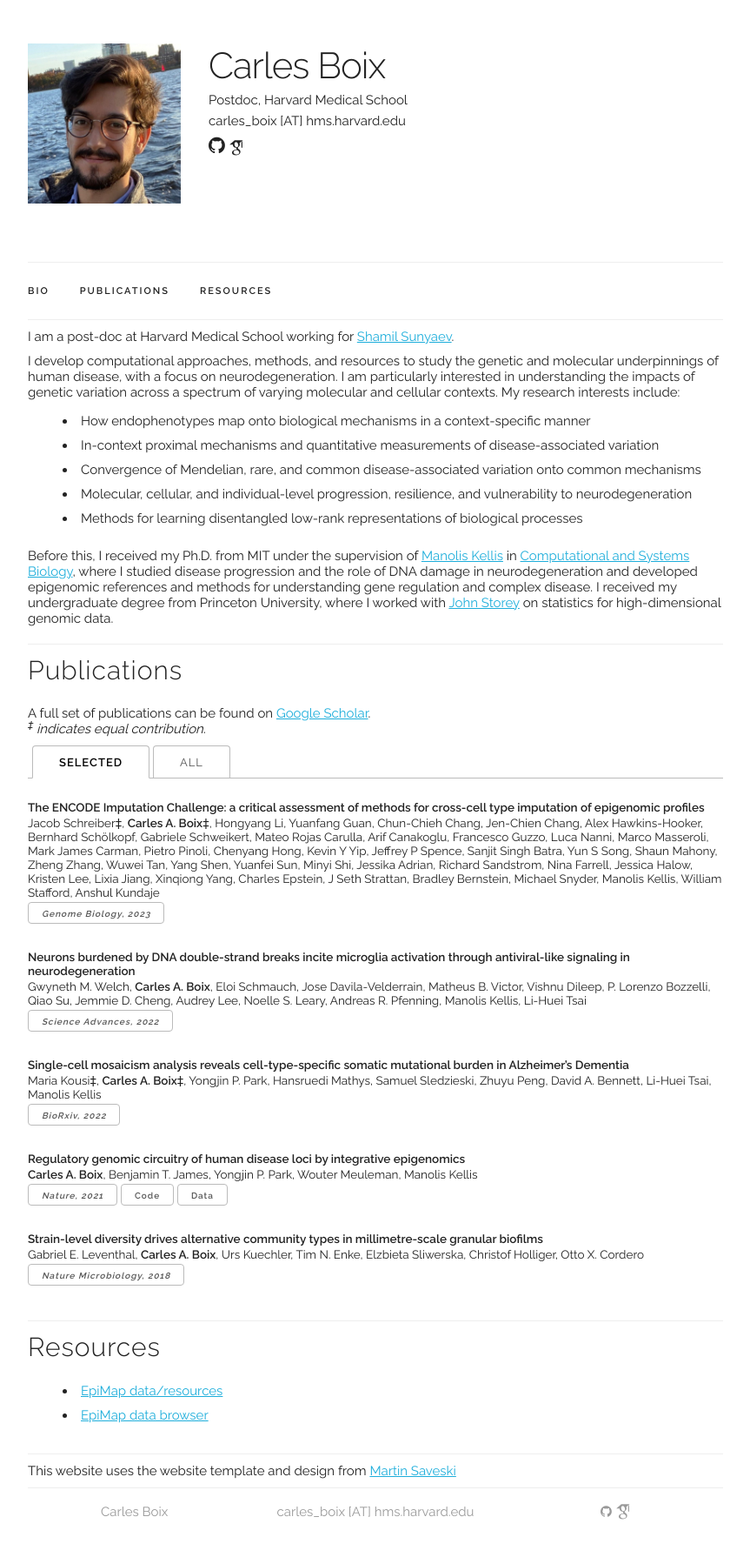
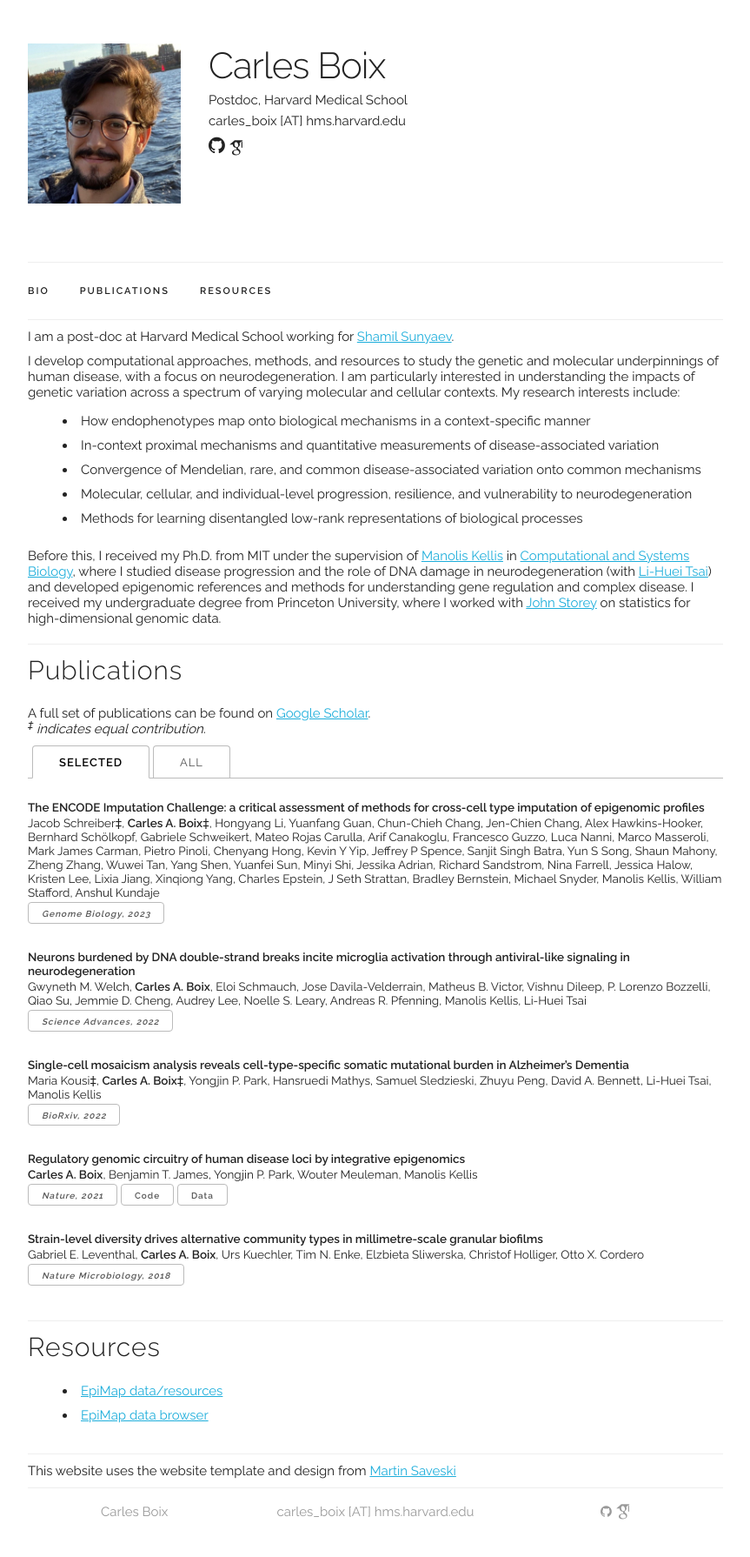
Before and after one commit to cboix/cboix.github.io, a Jekyll site: the page built from index.html, in a window 1280 px wide. Shown: the whole page at 87% size, without its empty margins (208-1071 px from the left). Built offline with Jekyll 4.4.1, drawn with Linux system fonts in a browser that asks for light colours; some web fonts are replaced.

Commit message:
added refs

```diff
--- a/index.html
+++ b/index.html
@@ -27,7 +27,7 @@ title: Home
 
 
     <p>
-    Before this, I received my Ph.D. from MIT under the supervision of <a href="http://compbio.mit.edu" target="_blank">Manolis Kellis</a> in <a href="https://csbphd.mit.edu/" target="_blank">Computational and Systems Biology</a>, where I studied disease progression and the role of DNA damage in neurodegeneration and developed epigenomic references and methods for understanding gene regulation and complex disease. I received my undergraduate degree from Princeton University, where I worked with <a href="https://storeylab.org/" target="_blank">John Storey</a> on statistics for high-dimensional genomic data.
+    Before this, I received my Ph.D. from MIT under the supervision of <a href="http://compbio.mit.edu" target="_blank">Manolis Kellis</a> in <a href="https://csbphd.mit.edu/" target="_blank">Computational and Systems Biology</a>, where I studied disease progression and the role of DNA damage in neurodegeneration (with <a href="https://tsailaboratory.mit.edu/" target="_blank">Li-Huei Tsai</a>) and developed epigenomic references and methods for understanding gene regulation and complex disease. I received my undergraduate degree from Princeton University, where I worked with <a href="https://storeylab.org/" target="_blank">John Storey</a> on statistics for high-dimensional genomic data.
     </p>
 </div>
 
```
Also changed, not shown: 1 other file.
